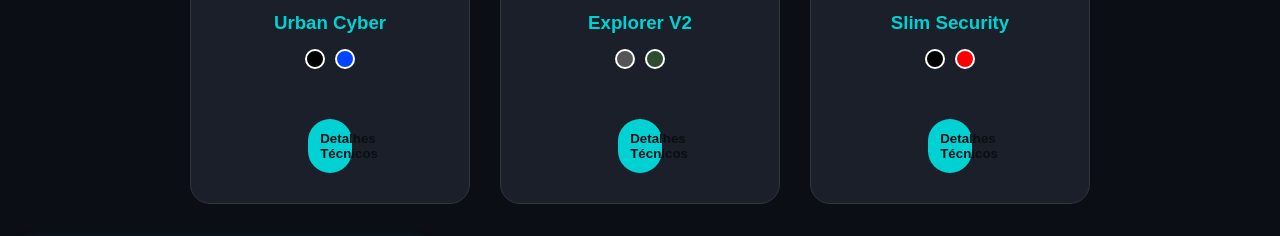
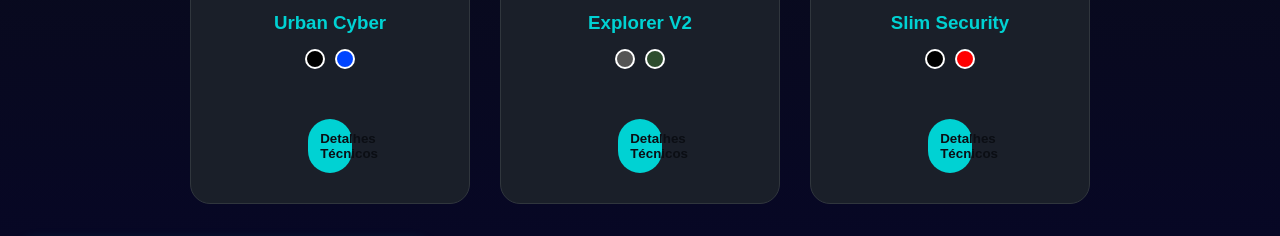
Before and after one commit to ighorieckes-alt/Safetrack-, a plain HTML site: page index.html in a window 1280 px wide. Shown: the part 433-669 px from the top of the page. Drawn offline with Linux system fonts and the light colour scheme.

Commit message:
coloquei um degrade de fundo dentro do body se me permite

```diff
--- a/style.css
+++ b/style.css
@@ -7,7 +7,7 @@
 }
 
 body {
-    background-color: #0b0e14;
+    background-image: linear-gradient(#0b0e14, rgb(7, 7, 37));
     color: #e0e0e0;
     overflow-x: hidden;
 }
```
